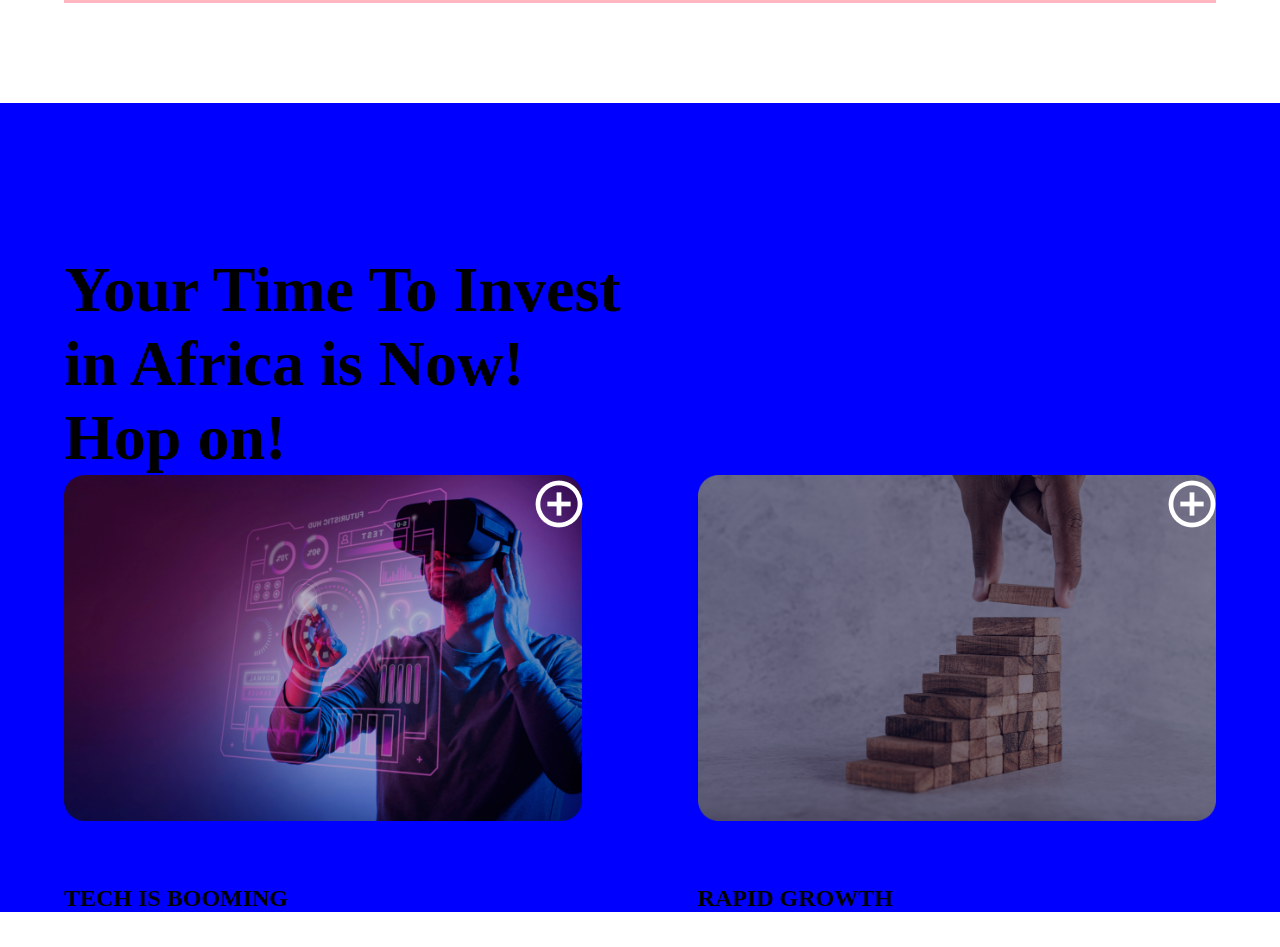
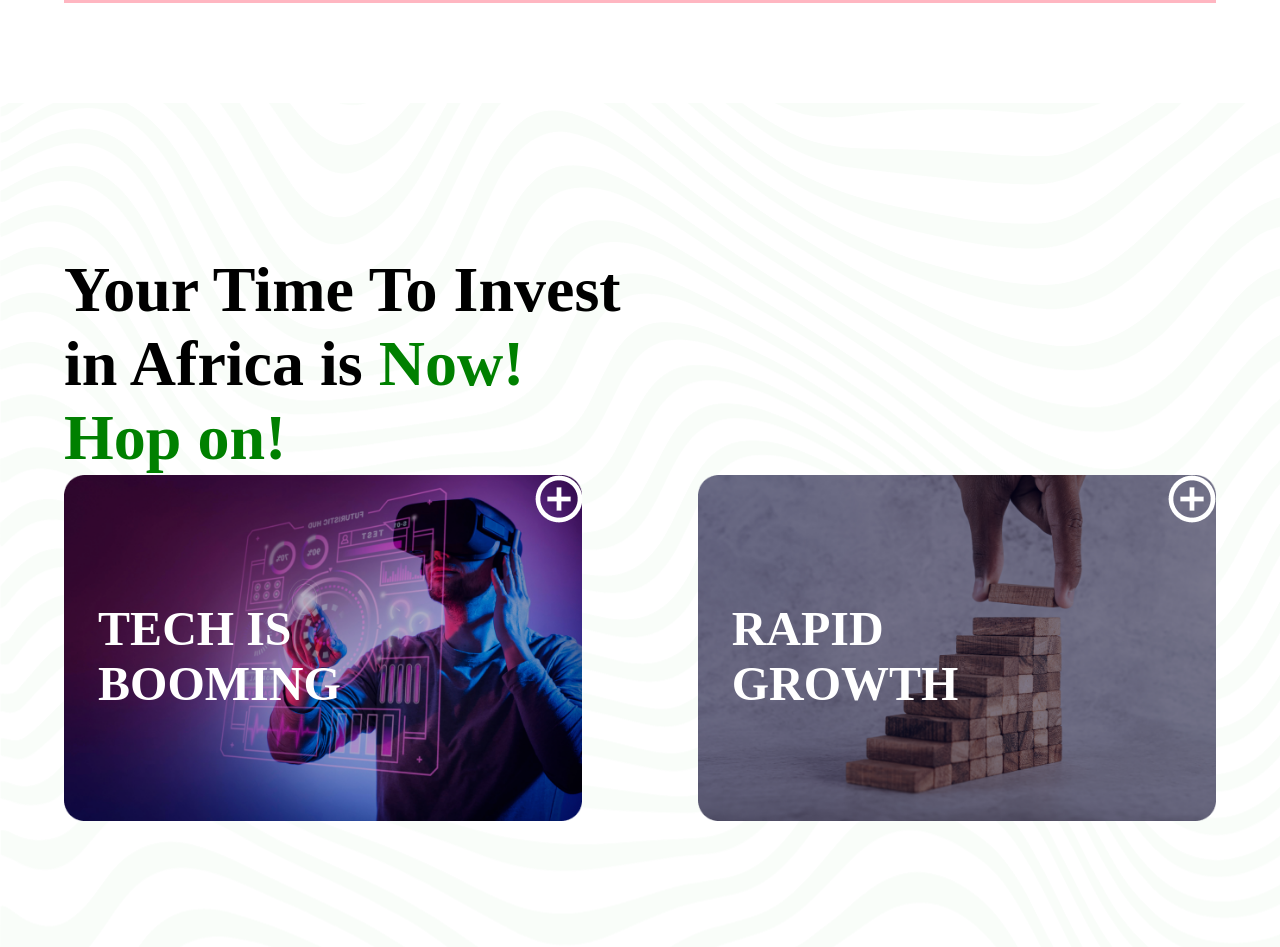
Before and after one commit to Excee02/Daba-prototype, a plain HTML site: page index.html in a window 1280 px wide. Shown: the part 5477-6424 px from the top of the page. Before the commit the page ends 6389 px from the top, so only its background shows below. Drawn offline with Linux system fonts and the light colour scheme.

Commit message:
fifth commit2

```diff
--- a/style.css
+++ b/style.css
@@ -441,7 +441,7 @@ padding-top: 100px;
 /* SEVENTH  */
 
 .seventh {
-    background-color: blue;
+    background-image: url(Assets/Images/Vector\ green.png);
 }
 
 .seventh .text{
@@ -452,6 +452,9 @@ padding-top: 100px;
 .seventh .text h2 {
     width: 50%;
     font-size: 4rem;
+}
+.seventh span {
+    color: green;
 }
 
 .seventh .seventh-container #images .image {
@@ -468,7 +471,17 @@ padding-top: 100px;
 
 .seventh #images .image .plus {
     position: relative;
-    top:-80%;
+    top:-75%;
     left: 90%;
     flex-shrink: inherit;
 }
+
+.seventh #images .image h2 {
+    width: 40%;
+    font-size: 3rem;
+    display: inline-flex;
+    position: relative;
+    top:-50%;
+    left: -5%;
+    color: white;
+}
```
